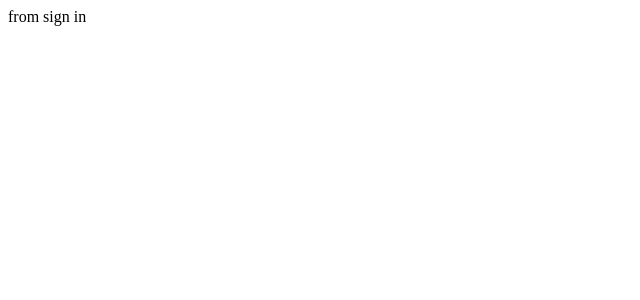
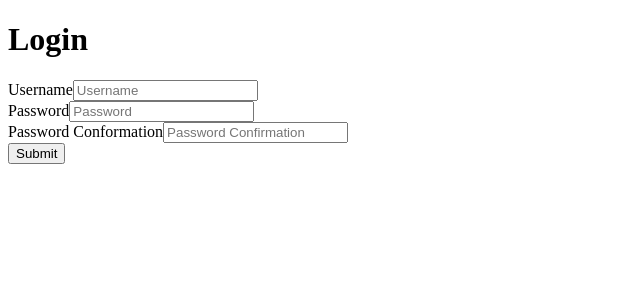
Before and after one commit to jolouie7/webuy-frontend, a React (Create React App) app: page /signin in a window 1280 px wide. Shown: the top 300 px of the page, without its empty margins (0-640 px from the left). Built offline with nearby package versions, Linux system fonts and the light colour scheme; no server answers.

Commit message:
add signup and login

```diff
--- a/src/App.js
+++ b/src/App.js
@@ -11,15 +11,15 @@ class App extends Component {
   //   super(props);
   // }
 
-  // componentDidMount() {
-  //   fetch("http://localhost:3000/users", {
-  //     method: "GET",
-  //     headers: {
-  //       Authorization: `Bearer <token>`
-  //     }
-  //   })
-  //   .then(res => (res.json()));
-  // }
+  componentDidMount() {
+    fetch("http://localhost:3000/users", {
+      method: "GET",
+      headers: {
+        Authorization: `Bearer <token>`
+      }
+    })
+    .then(res => (res.json()));
+  }
 
   handleClick = () => {
     fetch("http://localhost:3000/users", {
--- /dev/null
+++ b/src/actions/signIn.js
@@ -0,0 +1,37 @@
+export const signIn = (userInfo) => {
+  return dispatch => {
+    return fetch("http://localhost:3000/signin", {
+      method: "POST",
+      headers: {
+        "Content-Type": "application/json",
+        Accept: "application/json"
+      },
+      body: JSON.stringify({
+        user: {
+          username: userInfo.username,
+          password: userInfo.password,
+          password_confirmation: userInfo.password_confirmation
+        }
+      })
+    })
+      .then(resp => resp.json())
+      .then(data => {
+        if (data.message) {
+          // Here you should have logic to handle invalid login credentials.
+          // This assumes your Rails API will return a JSON object with a key of
+          // 'message' if there is an error
+          console.log("ERROR with signing in");
+        } else {
+          localStorage.setItem("token", data.jwt);
+          dispatch(loginUser(data.user));
+        }
+      });
+  };
+};
+
+// move to signIn action file
+const loginUser = userObj => ({
+  type: "SIGNIN_USER",
+  payload: userObj.data.attributes
+  // payload: userObj
+});
--- a/src/components/signIn.js
+++ b/src/components/signIn.js
@@ -1,13 +1,84 @@
-import React, { Component } from 'react'
+import React, { Component } from "react";
+import { connect } from "react-redux";
+import { signIn } from "../actions/signIn";
 
-class signIn extends Component {
+class SignIn extends Component {
+  state = {
+    username: "",
+    password: "",
+    password_confirmation: ""
+  };
+
+  handleChange = event => {
+    this.setState({
+      [event.target.name]: event.target.value
+    });
+  };
+
+  handleSubmit = event => {
+    event.preventDefault();
+    this.props.signIn(this.state);
+  };
+
   render() {
     return (
-      <div>
-        from sign in
-      </div>
-    )
+      <form onSubmit={this.handleSubmit}>
+        <h1>Login</h1>
+
+        <label>Username</label>
+        <input
+          name="username"
+          placeholder="Username"
+          value={this.state.username}
+          onChange={this.handleChange}
+        />
+        <br />
+
+        <label>Password</label>
+        <input
+          type="password"
+          name="password"
+          placeholder="Password"
+          value={this.state.password}
+          onChange={this.handleChange}
+        />
+        <br />
+
+        <label>Password Conformation</label>
+        <input
+          type="password"
+          name="password_confirmation"
+          placeholder="Password Confirmation"
+          value={this.state.password_confirmation}
+          onChange={this.handleChange}
+        />
+        <br />
+
+        <input type="submit" />
+      </form>
+    );
   }
 }
 
-export default signIn
+const mapDispatchToProps = dispatch => ({
+  signIn: userInfo => dispatch(signIn(userInfo))
+});
+
+export default connect(null, mapDispatchToProps)(SignIn);
+
+
+// -------------------------- my code --------------------------
+// import React, { Component } from 'react'
+
+// class signIn extends Component {
+//   render() {
+//     return (
+//       <div>
+//         from sign in
+//       </div>
+//     )
+//   }
+// }
+
+// export default signIn
+// -------------------------- my code --------------------------
--- a/src/components/signUp.js
+++ b/src/components/signUp.js
@@ -1,66 +1,172 @@
-import React, { Component } from 'react'
-import { connect } from "react-redux"
+import React, { Component } from "react";
+import { connect } from "react-redux";
+// import { userPostFetch } from "../redux/actions";
 import signUp from "../actions/signUp";
 
-class SignUp extends Component {
+class Signup extends Component {
   state = {
     name: "",
     username: "",
     bio: "",
     password: "",
-    password_confirmation: ""
-  }
+    password_confirmation: "",
+    email: ""
+  };
 
-  handleChange = (e) => {
-    this.setState({[e.target.name]: e.target.value})
-  }
+  handleChange = event => {
+    this.setState({
+      [event.target.name]: event.target.value
+    });
+  };
 
-  handleSubmit = (e) => {
-    e.preventDefault();
-    console.log("from handle submit")
-  }
+  handleSubmit = event => {
+    event.preventDefault();
+    this.props.signUp(this.state);
+  };
 
   render() {
     return (
-      <div>
-        <form
-          onSubmit={e => {
-            this.props.signUp(e, this.state);
-          }}
-        >
-          <div>
-            <label>Name</label>
-            <input type="text" name="name" onChange={this.handleChange} value={this.state.name}/>
-          </div>
-          <div>
-            <label>Username</label>
-            <input type="text" name="username" onChange={this.handleChange} value={this.state.username}/>
-          </div>
-          <div>
-            <label>Bio</label>
-            <input type="text" name="bio" onChange={this.handleChange} value={this.state.bio}/>
-          </div>
-          <div>
-            <label>Password</label>
-            <input type="password" name="password" onChange={this.handleChange} value={this.state.password}/>
-          </div>
-          <div>
-            <label>Password Confirmation</label>
-            <input type="password" name="password_confirmation" onChange={this.handleChange} value={this.state.password_confirmation}/>
-          </div>
-          <div>
-            <input type="submit" />
-          </div>
-        </form>
-      </div>
+      <form onSubmit={this.handleSubmit}>
+        <h1>Sign Up For An Account</h1>
+
+        <label>Username</label>
+        <input
+          name="username"
+          placeholder="Username"
+          value={this.state.username}
+          onChange={this.handleChange}
+        />
+        <br />
+
+        <label>Password</label>
+        <input
+          type="password"
+          name="password"
+          placeholder="Password"
+          value={this.state.password}
+          onChange={this.handleChange}
+        />
+        <br />
+
+        <label>Password Confirmation</label>
+        <input
+          type="password"
+          name="password_confirmation"
+          placeholder="Password_confirmation"
+          value={this.state.password_confirmation}
+          onChange={this.handleChange}
+        />
+        <br />
+
+        <label>Name</label>
+        <input
+          name="name"
+          value={this.state.name}
+          onChange={this.handleChange}
+        />
+        <br />
+
+        <label>Bio</label>
+        <textarea
+          name="bio"
+          placeholder="Bio"
+          value={this.state.bio}
+          onChange={this.handleChange}
+        />
+        <br />
+
+        <label>Email</label>
+        <input
+          name="email"
+          placeholder="Email"
+          value={this.state.email}
+          onChange={this.handleChange}
+        />
+        <br />
+
+        <input type="submit" />
+      </form>
     );
   }
 }
 
-const mapDispatchToProps = dispatch => {
-  return {
-    signUp: (e, userInfo) => { dispatch(signUp(e, userInfo)) }
-  }
-}
+const mapDispatchToProps = dispatch => ({
+  signUp: userInfo => dispatch(signUp(userInfo))
+});
 
-export default connect(null, mapDispatchToProps)(SignUp);
+export default connect(null, mapDispatchToProps)(Signup);
+
+
+// --------------------------------------------------------------- Where my code begins ---------------------------------------------------------------
+
+// import React, { Component } from 'react'
+// import { connect } from "react-redux"
+// import signUp from "../actions/signUp";
+
+// class SignUp extends Component {
+//   state = {
+//     name: "",
+//     username: "",
+//     bio: "",
+//     password: "",
+//     password_confirmation: ""
+//   }
+
+//   handleChange = (e) => {
+//     this.setState({[e.target.name]: e.target.value})
+//   }
+
+//   handleSubmit = (e) => {
+//     e.preventDefault();
+//     console.log("from handle submit")
+//     // -------------- What does these do? --------------
+//     // this.props.userPostFetch(this.state);
+//     // this.props.signUp(this.state);
+//   }
+
+//   render() {
+//     return (
+//       <div>
+//         <form
+//           onSubmit={e => {
+//             this.props.signUp(e, this.state, this.props.history);
+//           }}
+//         >
+//           <div>
+//             <label>Name</label>
+//             <input type="text" name="name" onChange={this.handleChange} value={this.state.name}/>
+//           </div>
+//           <div>
+//             <label>Username</label>
+//             <input type="text" name="username" onChange={this.handleChange} value={this.state.username}/>
+//           </div>
+//           <div>
+//             <label>Bio</label>
+//             <input type="text" name="bio" onChange={this.handleChange} value={this.state.bio}/>
+//           </div>
+//           <div>
+//             <label>Password</label>
+//             <input type="password" name="password" onChange={this.handleChange} value={this.state.password}/>
+//           </div>
+//           <div>
+//             <label>Password Confirmation</label>
+//             <input type="password" name="password_confirmation" onChange={this.handleChange} value={this.state.password_confirmation}/>
+//           </div>
+//           <div>
+//             <input type="submit" />
+//           </div>
+//         </form>
+//       </div>
+//     );
+//   }
+// }
+
+// const mapDispatchToProps = dispatch => {
+//   return {
+//     signUp: (e, userInfo, history) => { dispatch(signUp(e, userInfo, history)); }
+//   }
+// }
+
+// export default connect(null, mapDispatchToProps)(SignUp);
+
+// --------------------------------------------------------------- Where my code ends ---------------------------------------------------------------
--- a/src/reducers/rootReducer.js
+++ b/src/reducers/rootReducer.js
@@ -5,8 +5,8 @@ const initialState ={
 
 const rootReducer = (state = initialState, action) => {
   switch (action.type) {
-    case "ADD_USERINFO":
-      return state;
+    case "SIGNIN_USER":
+      return {...state, currentUser: action.payload}
     default:
       return state;
   }
```
Also changed, not shown: src/actions/signUp.js (+41 -11 lines).
